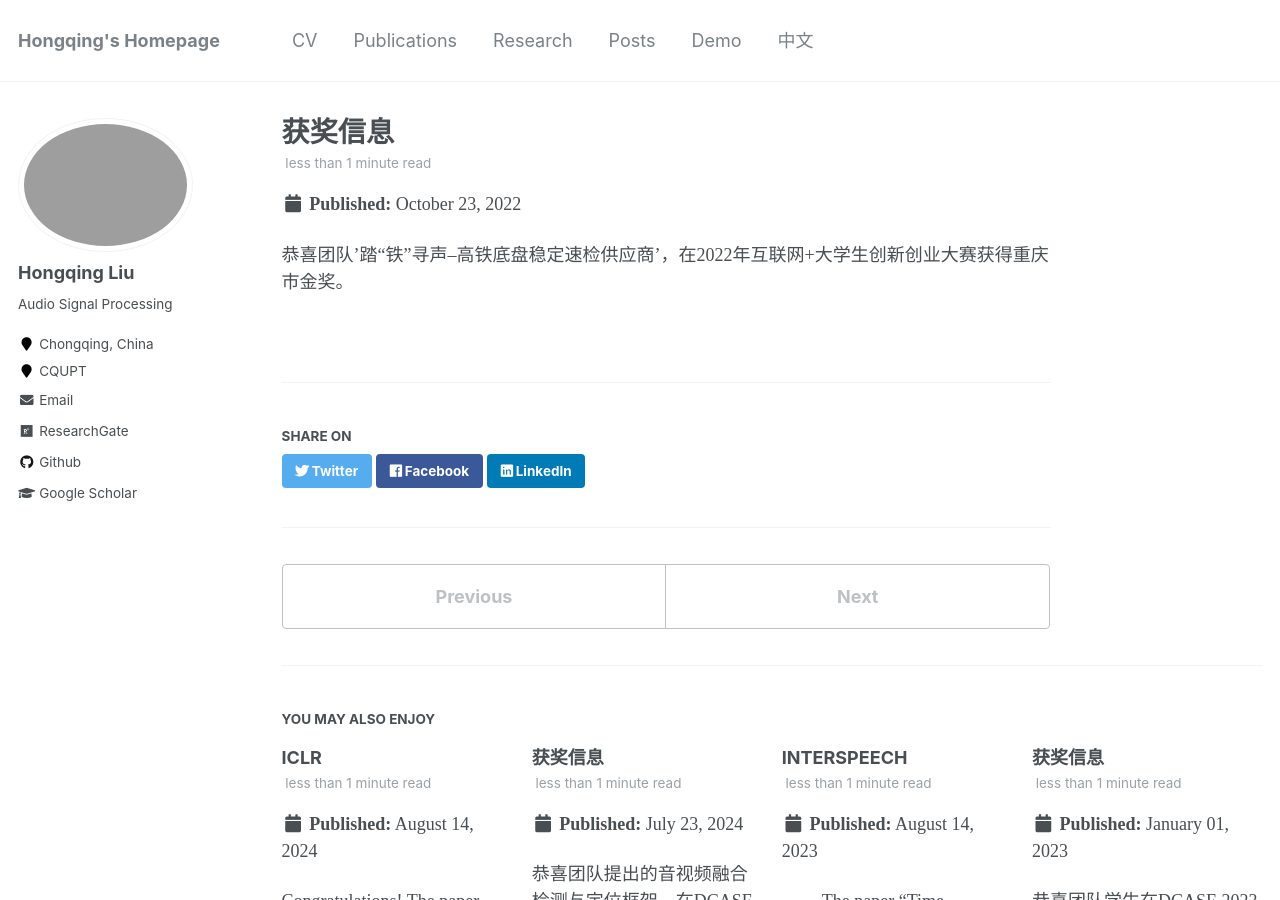
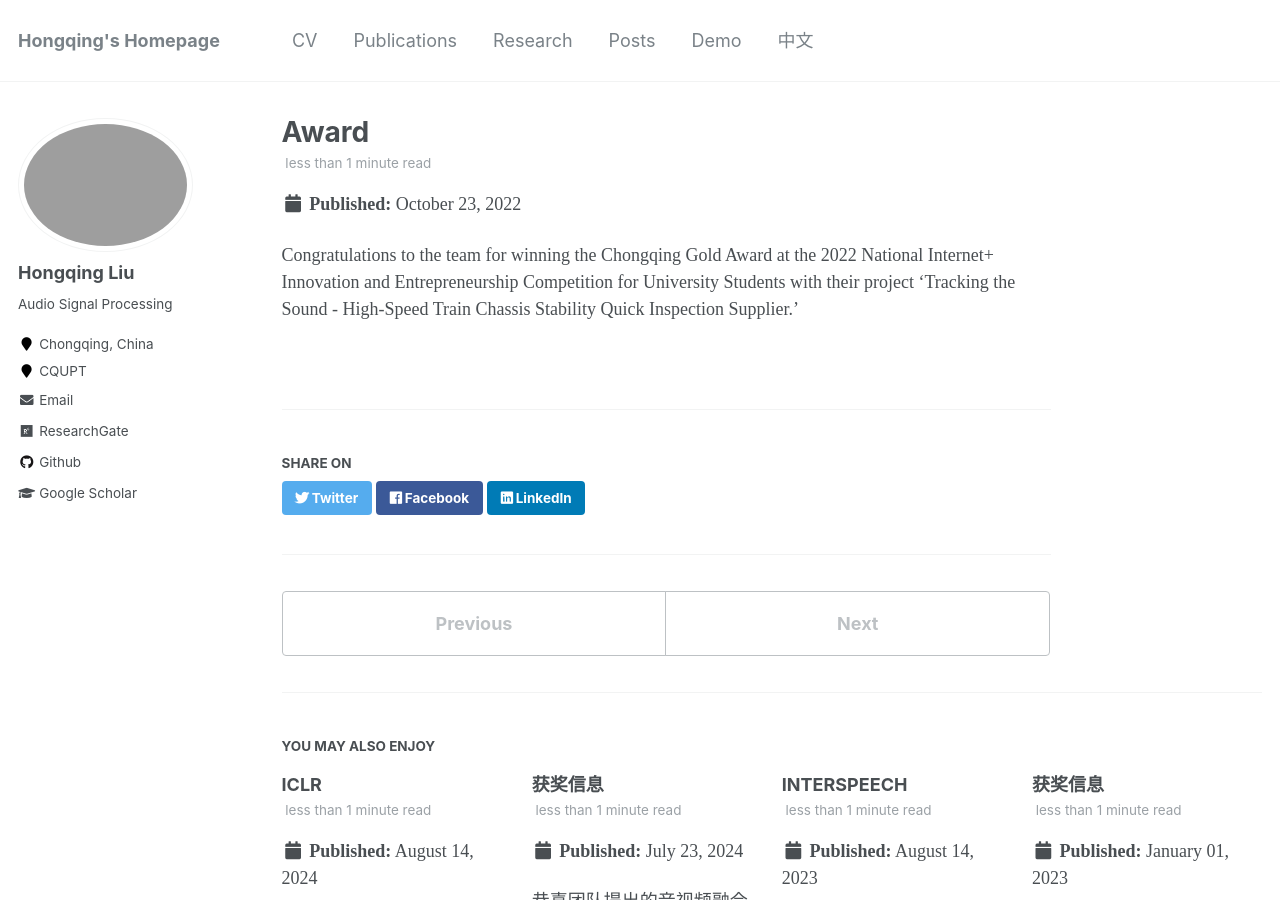
Before and after one commit to hong-qing-liu/english-hong-qing-liu.github.io, a Jekyll site: the page built from _posts/2022-10-23-blog-post-11.md, in a window 1280 px wide and 900 px high. Built offline with Jekyll 4.4.1, drawn with Linux system fonts in a browser that asks for light colours.

Commit message:
Update 2022-10-23-blog-post-11.md

```diff
--- a/_posts/2022-10-23-blog-post-11.md
+++ b/_posts/2022-10-23-blog-post-11.md
@@ -1,7 +1,7 @@
 ---
-title: '获奖信息'
+title: 'Award'
 date: 2022-10-23
 permalink: /posts/2022/10/blog-post-11/
 ---
 
-恭喜团队'踏“铁”寻声–高铁底盘稳定速检供应商'，在2022年互联网+大学生创新创业大赛获得重庆市金奖。
+Congratulations to the team for winning the Chongqing Gold Award at the 2022 National Internet+ Innovation and Entrepreneurship Competition for University Students with their project 'Tracking the Sound - High-Speed Train Chassis Stability Quick Inspection Supplier.'
```
